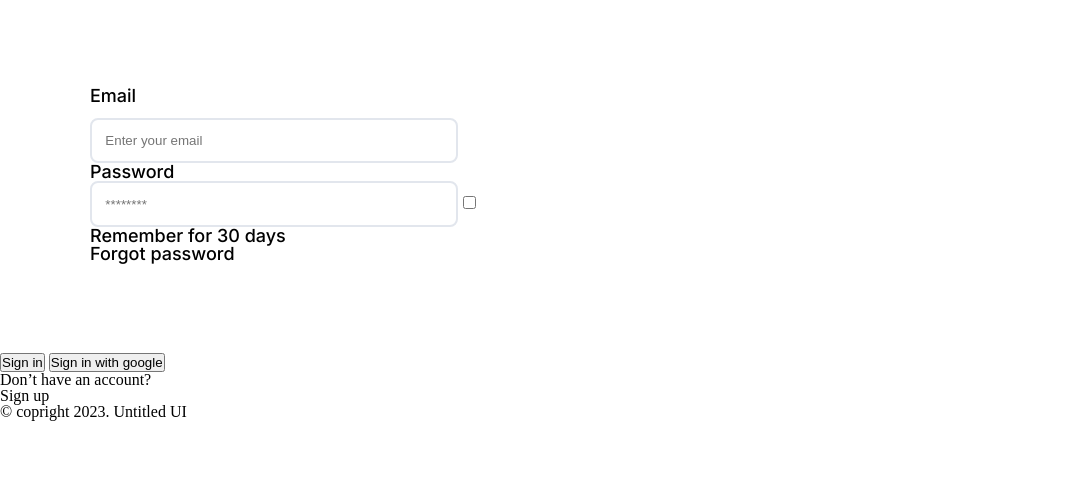
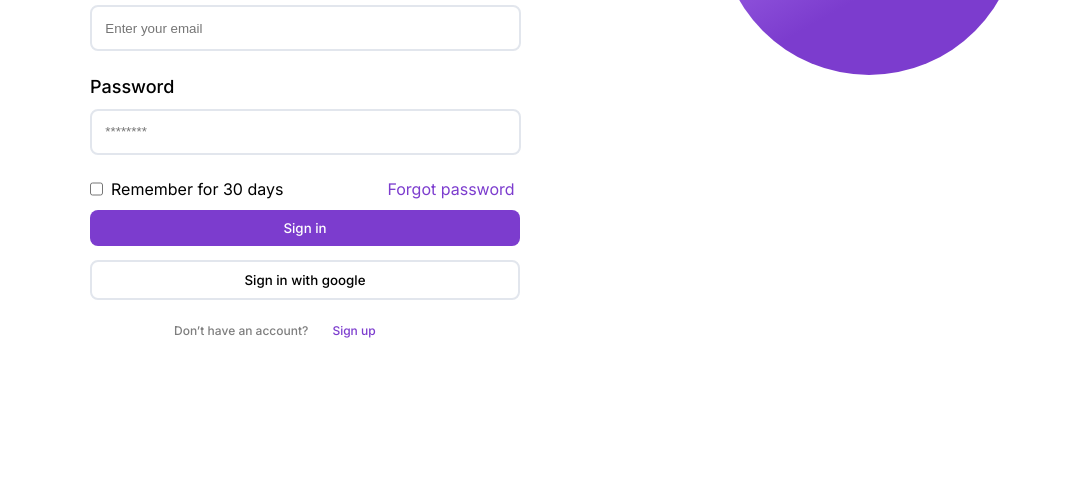
Before and after one commit to KelvynAmaral/login-page, a plain HTML site: page index.html in a window 1280 px wide. Shown: the part 310-800 px from the top of the page, without its empty margins (0-1082 px from the left). Drawn offline with Linux system fonts and the light colour scheme.

Commit message:
Separando styles

```diff
--- /dev/null
+++ b/assets/css/bemvindo.css
@@ -0,0 +1,28 @@
+.primeira__imagem{
+    padding-top: 3em;
+    padding-left: 3em;
+}
+
+.bemvindo{
+    padding-top: 3em;
+    padding-left: 5em;
+    font-family: var(--fonte-principal);
+
+
+}
+
+.bemvindo_conteudo_titulo{
+    font-weight: 620;
+    font-size: 36px;
+    font-style: normal;
+
+
+}
+.bemvindo_conteudo_texto{
+    padding-top: 1em;
+    font-weight: 400;
+    font-size: 26px;
+    color: var(--cor-terciaria);
+
+
+}
--- /dev/null
+++ b/assets/css/formulario.css
@@ -0,0 +1,88 @@
+.card__login{
+    font-family: var(--fonte-principal);
+    font-size: 18px;
+    font-weight: 500;
+    padding: 5em;
+}
+
+.ckeck_password{
+    padding-bottom: 3%;
+}
+
+.check_email_caixa{
+    margin: 1em 0 2em 0;
+    border: 2px solid var(--cor-borda);
+    border-radius: 8px;
+    color: var(--cor-terciaria);
+    padding: 1em;
+    width: 400px;
+}
+
+.check_email_password{
+    margin: 1em 0 2em 0;
+    border: 2px solid var(--cor-borda);
+    border-radius: 8px;
+    color: var(--cor-terciaria);
+    padding: 1em;
+    width: 400px;
+}
+.checkbox{
+    display: flex;
+    font-size: 16px;
+    font-weight: 400;
+}
+.ckeckbox__texto{
+    margin: 0 0 0 0.5em ;
+}
+.ckeckbox__texto_secundario{
+    margin: 0 0 0 6.5em;
+    color: #7C3CCE;
+}
+
+
+.btn-sign-up{
+    font-family: var(--fonte-principal);
+    font-weight: 500;
+    color: var(--cor-primaria);
+    border: none;
+    margin: 1em 0 1em 0;
+    padding: 10px;
+    background: #7C3CCE;
+    width: 430px;
+    border-radius: 8px;
+
+}
+.btn-sign-up:hover{
+    background-color: #C08FFF;
+
+}
+.btn-sign-up-google{
+    font-family: var(--fonte-principal);
+    font-weight: 500;
+    border: 2px solid var(--cor-borda);
+    margin: 0 0 1em 0;
+    padding: 10px;
+    background: var(--cor-primaria);
+    width: 430px;;
+    border-radius: 8px;
+}
+.btn-sign-up-google:hover{
+    background-color: #E2E6ED;
+
+}
+.sign-up{
+    font-family: var(--fonte-principal);
+    display: flex;
+    font-size: 12px;
+    font-weight: 500;
+    text-align: center;
+    padding-top: 1em;
+}
+.sign_texto{
+    color: #7E7E7E;
+    margin: 0 0 0 7em;
+}
+.sign_texto_secundario{
+    color: var(--cor-secundaria);
+    margin: 0 0 0 2em;
+}
--- a/assets/css/styles.css
+++ b/assets/css/styles.css
@@ -1,11 +1,11 @@
 @import url('https://fonts.googleapis.com/css2?family=Inter:wght@400;500;600&display=swap');
-
-
+@import url('./bemvindo.css');
+@import url('./formulario.css');
 
 :root{
 
     --cor-primaria: #ffffff;
-    --cor-secundaria: #7C3CCE,#C08FFF;
+    --cor-secundaria: #7C3CCE;
     --cor-terciaria: #909090;
     --cor-quarternaria: #000000;
     --cor-borda: #E2E6ED;
@@ -17,77 +17,12 @@
     padding: 0;
 }
 body{
+    display: flex;
+    align-items: center;
+    justify-content: center;
+    font-family: var(--fonte-principal);
     width: 1204px;
     height: 720px;
-    display: grid;
-    grid-template-columns: 50% 50%;
-    font-family: var(--fonte-principal);
-
-}
-.primeira__imagem{
-    padding: 3.5em;
-}
-
-.bemvindo{
-    padding-top: 5em;
-    padding-left: 5em;
-    font-family: var(--fonte-principal);
 
 
 }
-
-.bemvindo_conteudo_titulo{
-    font-weight: 620;
-    font-size: 36px;
-    font-style: normal;
-
-
-}
-.bemvindo_conteudo_texto{
-    padding-top: 1em;
-    font-weight: 400;
-    font-size: 26px;
-    color: var(--cor-terciaria);
-
-
-}
-.card__login{
-    font-family: var(--fonte-principal);
-    font-size: 18px;
-    font-weight: 500;
-    padding: 5em;
-
-}
-
-.ckeck_email{
-    padding-bottom: 3%;
-
-}
-
-.check_email_caixa{
-
-    border: 2px solid var(--cor-borda);
-    border-radius: 8px;
-    color: var(--cor-terciaria);
-    padding: 1em;
-    width: 80%;
-}
-
-.ckeck_password{
-    padding: 3%;
-
-}
-.check_email_password{
-
-    border: 2px solid var(--cor-borda);
-    border-radius: 8px;
-    color: var(--cor-terciaria);
-    padding: 1em;
-    width: 80%;
-}
-.btn-sign-up{
-
-}
-.btn-sign-up-google{
-
-}
--- a/index.html
+++ b/index.html
@@ -21,21 +21,26 @@
             <h1 class="bemvindo_conteudo_titulo">Welcome back!</h1>
             <p class="bemvindo_conteudo_texto">Welcome back! Please, Enter your details</p>
         </div>
-        <form action="" >
+        <form>
             <div class="card__login">
                 <p class="ckeck_email">Email</p>
                 <input type="text" name="email" placeholder="Enter your email" class="check_email_caixa">
                 <p class="password">Password</p>
                 <input type="password" name="password" placeholder="********" class="check_email_password">
-                <input type="checkbox" name="Remember">
-                <p>Remember for 30 days</p>
-                <p>Forgot password</p>
-            </div>
-            <button class="btn-sign-up">Sign in</button>
-            <button class="btn-sign-up-google">Sign in with google</button>
-            <div class="sign-up">
-                <p>Don’t have an account?</p>
-                <p>Sign up</p>
+
+                <div class="checkbox">
+                    <input type="checkbox" name="Remember" class="checkbox__botao">
+                    <p class="ckeckbox__texto">Remember for 30 days</p>
+                    <p href="#" class="ckeckbox__texto_secundario">Forgot password</p>
+                </div>
+                <div>
+                    <button href="#" class="btn-sign-up">Sign in</button>
+                    <button href="#" class="btn-sign-up-google">Sign in with google</button>
+                    <div class="sign-up">
+                        <p class="sign_texto">Don’t have an account?</p>
+                        <p href="#" class="sign_texto_secundario">Sign up</p>
+                    </div>
+                </div>
             </div>
         </form>
     </section>
@@ -47,9 +52,6 @@
         </div>
     </Section>
 
-    <footer class="rodape">
-        <p>© copright 2023. Untitled UI</p>
-    </footer>
 
 
 
```
